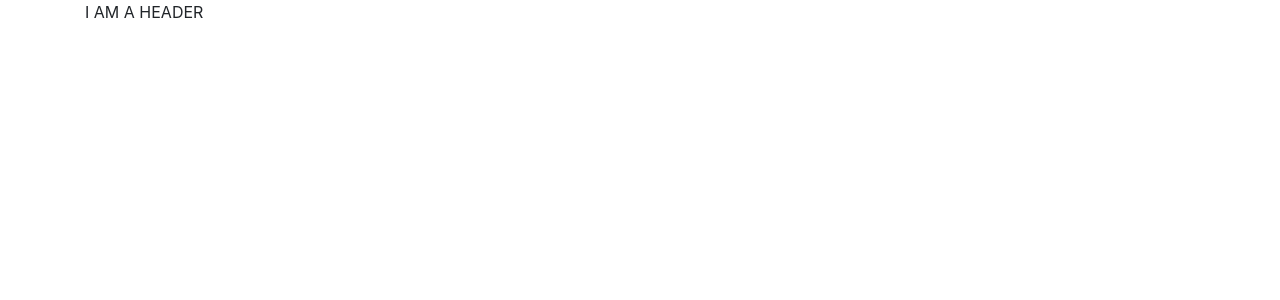
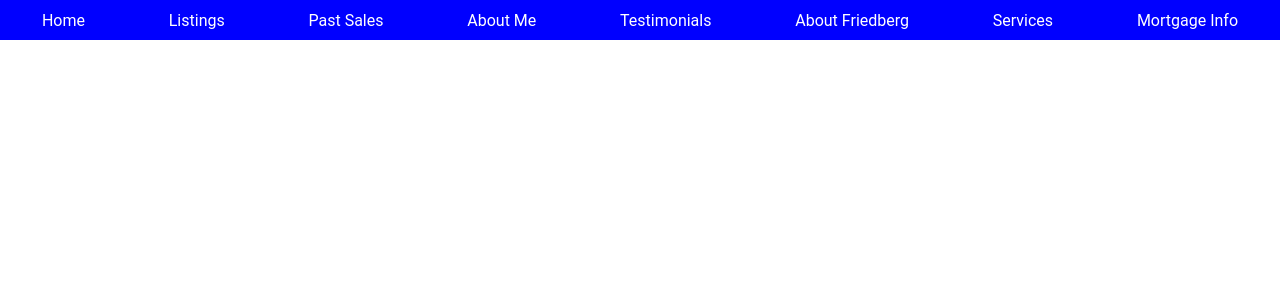
Before and after one commit to 5t4mp5/barbara_siegel, a React app: page / in a window 1280 px wide. Shown: the top 300 px of the page. Built offline with nearby package versions, Linux system fonts and the light colour scheme.

Commit message:
first commit with scratch navbar

```diff
--- a/index.html
+++ b/index.html
@@ -1,11 +1,8 @@
 <html>
   <head>
-    <script defer src='/app.js'></script>
-    <link rel='stylesheet' href='https://stackpath.bootstrapcdn.com/bootstrap/4.3.1/css/bootstrap.min.css' />
+    <script defer src="/app.js"></script>
   </head>
-  <body>
-    <div class = 'container'>
-      <div id='root'></div>
-    </div>
+  <body style="margin: 0">
+    <div id="root"></div>
   </body>
 </html>
--- a/src/Components/App.tsx
+++ b/src/Components/App.tsx
@@ -2,12 +2,12 @@ import * as React from 'react';
 import * as ReactDOM from 'react-dom';
 import { BrowserRouter as Router, Route } from 'react-router-dom';
 import Home from './Home';
-import Header from './Header';
+import Nav from './Nav';
 
 const App: React.FunctionComponent = () => {
   return (
     <Router>
-      <Route component={Header} />
+      <Route component={Nav} />
       <Route path="/home/" component={Home} />
     </Router>
   );
--- a/src/Components/Header.tsx
+++ /dev/null
@@ -1,7 +0,0 @@
-import * as React from 'react';
-
-const Header: React.FunctionComponent = () => {
-  return <div>I AM A HEADER</div>;
-};
-
-export default Header;
--- /dev/null
+++ b/src/Components/Nav.tsx
@@ -0,0 +1,31 @@
+import * as React from 'react';
+
+const Nav: React.FunctionComponent = () => {
+  return (
+    <ul
+      style={{
+        listStyleType: 'none',
+        display: 'flex',
+        flexDirection: 'row',
+        justifyContent: 'space-around',
+        alignItems: 'center',
+        backgroundColor: 'blue',
+        padding: '0',
+        height: '5vh',
+        color: 'white',
+        fontFamily: 'Roboto, Helvetica, Nue, Helvetica, Arial, sans-serif',
+      }}
+    >
+      <li>Home</li>
+      <li>Listings</li>
+      <li>Past Sales</li>
+      <li>About Me</li>
+      <li>Testimonials</li>
+      <li>About Friedberg</li>
+      <li>Services</li>
+      <li>Mortgage Info</li>
+    </ul>
+  );
+};
+
+export default Nav;
```
